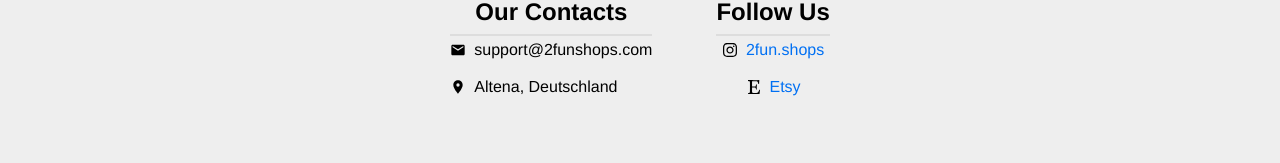
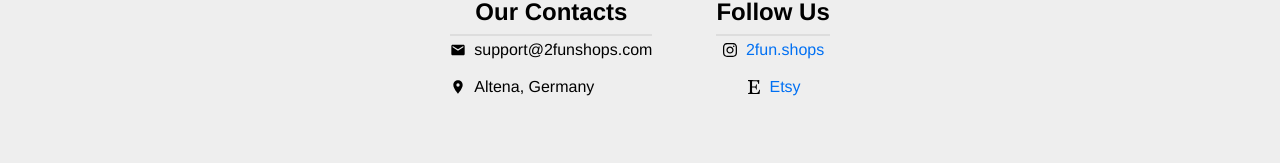
Before and after one commit to ITechEm/2fun-front, a Next.js app: page /contact in a window 1280 px wide. Shown: the part 298-461 px from the top of the page. Built offline with nearby package versions, Linux system fonts and the light colour scheme; no server answers.

Commit message:
update contact

```diff
--- a/pages/contact.js
+++ b/pages/contact.js
@@ -196,7 +196,7 @@ export default function ContactPage() {
   const contacts = [
   {  value: "support@2funshops.com", icon: <MdEmail /> },
   // {  value: "+ - - -", icon: <MdPhone /> },
-  {  value: "Altena, Deutschland", icon: <MdLocationOn /> },
+  {  value: "Altena, Germany", icon: <MdLocationOn /> },
 ];
 
   const handleChange = (e) => {
```
